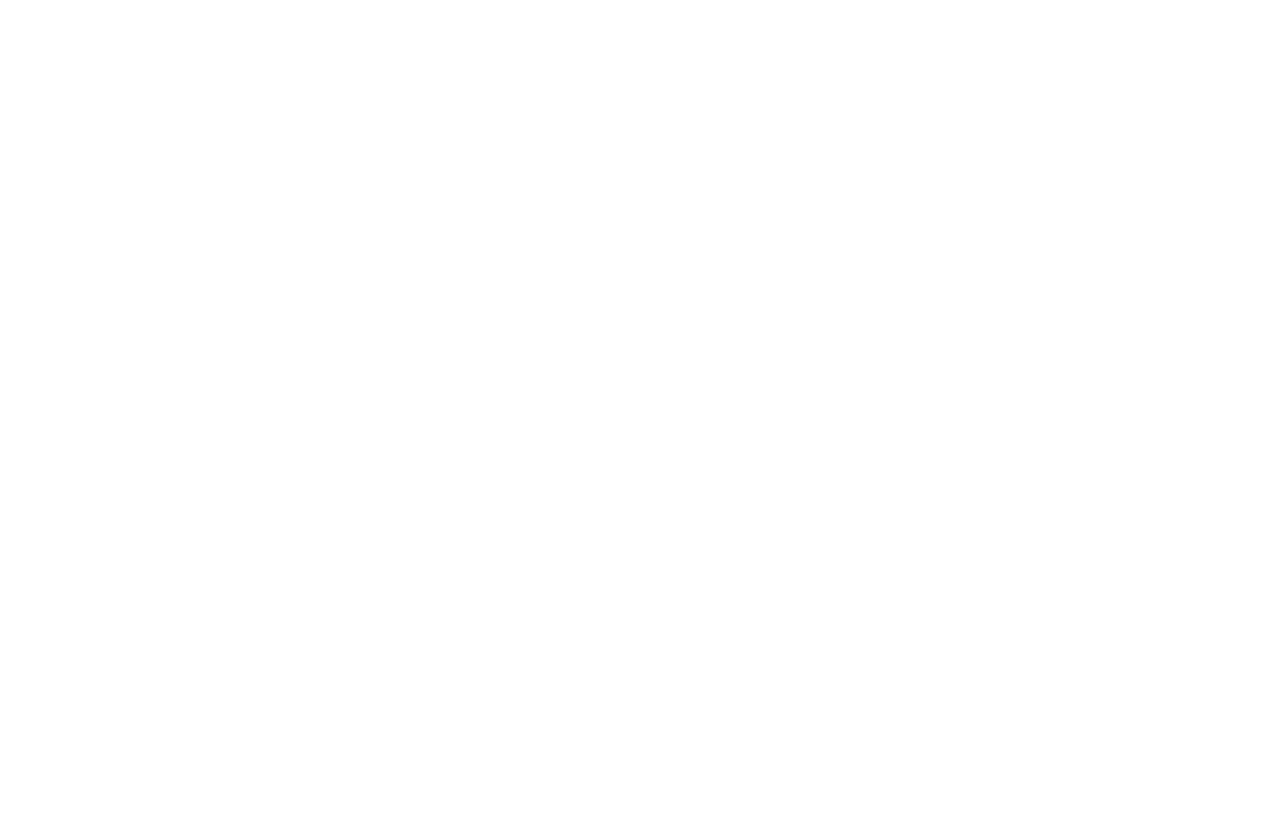
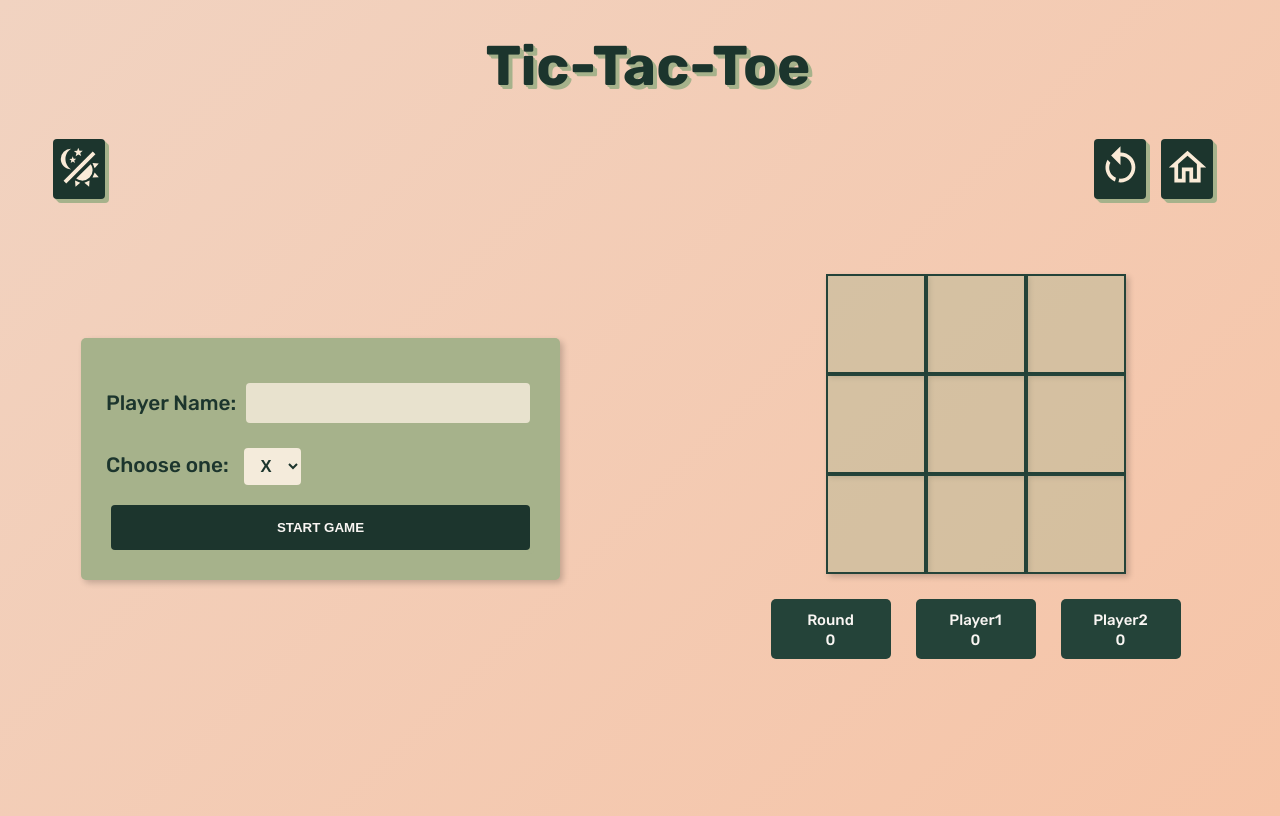
Before and after one commit to zahraai3/tictactoe, a plain HTML site: page index.html in a window 1280 px wide. Drawn offline with Linux system fonts and the light colour scheme.

Commit message:
first edition of CSS and HTML

```diff
--- a/index.html
+++ b/index.html
@@ -4,8 +4,90 @@
     <meta charset="UTF-8">
     <meta name="viewport" content="width=device-width, initial-scale=1.0">
     <title>Tic-Tac-Toe</title>
+    <link rel="stylesheet" href="style.css">
 </head>
 <body>
+    <main>
+       <div class="gamename">
+            <h1>Tic-Tac-Toe</h1>
+        </div>
 
+        <div class="headerbtn">
+                    <button id="theme">
+                        <svg xmlns="http://www.w3.org/2000/svg" viewBox="0 0 24 24">
+                            <title>theme-light-dark</title>
+                            <path d="M7.5,2C5.71,3.15 4.5,5.18 4.5,7.5C4.5,9.82 5.71,11.85 7.53,13C4.46,13 2,10.54 2,7.5A5.5,5.5 0 0,1 7.5,2M19.07,3.5L20.5,4.93L4.93,20.5L3.5,19.07L19.07,3.5M12.89,5.93L11.41,5L9.97,6L10.39,4.3L9,3.24L10.75,3.12L11.33,1.47L12,3.1L13.73,3.13L12.38,4.26L12.89,5.93M9.59,9.54L8.43,8.81L7.31,9.59L7.65,8.27L6.56,7.44L7.92,7.35L8.37,6.06L8.88,7.33L10.24,7.36L9.19,8.23L9.59,9.54M19,13.5A5.5,5.5 0 0,1 13.5,19C12.28,19 11.15,18.6 10.24,17.93L17.93,10.24C18.6,11.15 19,12.28 19,13.5M14.6,20.08L17.37,18.93L17.13,22.28L14.6,20.08M18.93,17.38L20.08,14.61L22.28,17.15L18.93,17.38M20.08,12.42L18.94,9.64L22.28,9.88L20.08,12.42M9.63,18.93L12.4,20.08L9.87,22.27L9.63,18.93Z" />
+                        </svg>
+                    </button>
+
+                    <button id="restart">
+                        <svg xmlns="http://www.w3.org/2000/svg" viewBox="0 0 24 24">
+                            <title>restart</title>
+                            <path d="M12,4C14.1,4 16.1,4.8 17.6,6.3C20.7,9.4 20.7,14.5 17.6,17.6C15.8,19.5 13.3,20.2 10.9,19.9L11.4,17.9C13.1,18.1 14.9,17.5 16.2,16.2C18.5,13.9 18.5,10.1 16.2,7.7C15.1,6.6 13.5,6 12,6V10.6L7,5.6L12,0.6V4M6.3,17.6C3.7,15 3.3,11 5.1,7.9L6.6,9.4C5.5,11.6 5.9,14.4 7.8,16.2C8.3,16.7 8.9,17.1 9.6,17.4L9,19.4C8,19 7.1,18.4 6.3,17.6Z" />
+                        </svg>
+                    </button>
+
+                    <button id="homepage" onclick="location.href='index.html'">
+                        <svg xmlns="http://www.w3.org/2000/svg" viewBox="0 0 24 24">
+                            <title>home-outline</title>
+                            <path d="M12 5.69L17 10.19V18H15V12H9V18H7V10.19L12 5.69M12 3L2 12H5V20H11V14H13V20H19V12H22" />
+                        </svg>
+                    </button>
+        </div>
+
+        <div class="mainpage">
+            <div class="login">
+
+                    <form action="">
+                        <label for="playername">Player Name:
+                            <input type="text" name="name" id="playername" required >
+                        </label>
+                        <label for="playerchoice">Choose one:
+                            <select name="x-or-o" id="playerchoice" required>
+                                <option value="true">X</option>
+                                <option value="false">O</option>
+                            </select>
+                        </label>
+                        <button type="submit" id="submitplayerinfo">START GAME</button>
+                    </form>
+            </div>
+
+            <div class="gamecontainer">
+
+            <div class="gameboard">
+                                <div class="box" index="0"></div>
+                                <div class="box" index="1"></div>
+                                <div class="box" index="2"></div>
+                                <div class="box" index="3"></div>
+                                <div class="box" index="4"></div>
+                                <div class="box" index="5"></div>
+                                <div class="box" index="6"></div>
+                                <div class="box" index="7"></div>
+                                <div class="box" index="8"></div>
+                    </div>
+
+                <div class="everything">
+                        <div class="messages">
+                                <div id="round">
+                                    <h4>Round</h4>
+                                    <p id="roundcounter">0</p>
+                                </div>
+                                <div id="resultplayer1">
+                                    <h4>Player1</h4>
+                                    <p id="player1counter">0</p>
+                                </div>
+                                <div id="resultplayer2">
+                                    <h4>Player2</h4>
+                                    <p id="player2counter">0</p>
+                                </div>
+                        </div>
+
+            </div>
+        </div>
+    </main>
+
+
+
+ <script src="script.js"></script>
 </body>
 </html>
--- a/style.css
+++ b/style.css
@@ -0,0 +1,235 @@
+@import url('https://fonts.googleapis.com/css2?family=DM+Sans:ital,opsz,wght@0,9..40,100..1000;1,9..40,100..1000&family=Rubik:ital,wght@0,300..900;1,300..900&display=swap');
+:root{
+    padding: 0%;
+    margin: 0%;
+    border: 0;
+}
+body{
+    background:linear-gradient(135deg,#f1d3c1,#f6c4a7);
+    font-family: 'Rubik', sans-serif;
+    height: 100vh;
+    width: 100vw;
+}
+main{
+     display: flex;
+  flex-direction: column;
+  gap: 30px;
+  box-sizing: border-box;
+  padding: 20px;
+
+}
+h1{
+    font-size: 3.5em;
+    font-weight: 700;
+    text-align: center;
+    margin: 5px;
+    color: #1C352D;
+
+    text-shadow:
+    2px 2px 0 #A6B28B,   /* ظل أول */
+    4px 4px 0 #A6B28B;
+}
+.headerbtn{
+    display: flex;
+    flex-direction: row;
+    gap: 5px;
+    justify-content: end;
+    margin-right: 50px;
+     margin-left: 20px;
+}
+svg{
+    height: 45px;
+    width: 45px;
+    margin:1px;
+    cursor: pointer;
+    color: #244339;
+    align-self: center;
+}
+button {
+
+   padding: 5px 2.5px;
+    border: none;
+    border-radius: 4px;
+    background-color:#1C352D;
+    color: #F9F6F3;
+    font-weight: bold;
+    margin: 5px;
+    transition: transform 0.1s ease;
+    cursor: pointer;
+    box-shadow:
+    2px 2px 0 #A6B28B,   /* ظل أول */
+    4px 4px 0 #A6B28B;
+}
+button:active {
+  transform: scale(0.l);
+}
+#theme{
+    margin-right: auto;
+}
+.mainpage{
+    display: flex;
+    flex-direction: row;
+    justify-content: center;
+    align-items: center;
+
+}
+.login{
+    width: 50%;
+    height: 100%;
+    display: flex;
+    flex-direction: row;
+     justify-content: center;
+    align-items: center;
+}
+.playersinfo{
+    display: flex;
+    justify-content: center;
+    align-items: center;
+    box-sizing: border-box;
+    padding: 10px;
+}
+form{
+    width: minmax(200px,70%);
+    width: minmax(400px,70%);
+    display: grid;
+    grid-template-columns: repeat(1,1fr);
+    gap: 5px;
+    background-color: #A6B28B;
+    border: none;
+    border-radius: 5px;
+    font-size: 1.3em;
+    padding: 25px;
+    color: #1C352D;
+    font-weight: 400;
+    box-shadow: 3px 3px 6px rgba(0,0,0,0.2);
+    /* margin-top: 100px; */
+}
+input{
+    padding: 8px;
+    border: none;
+    border-radius: 4px;
+    background: #fff3e6be;
+    color: #1C352D;
+    font-size:1em;
+    outline: none;
+    cursor: pointer;
+    margin-bottom: 20px;
+    margin-top: 20px;
+    margin-right: 5px;
+    margin-left: 5px;
+}
+label{
+    font-weight: 500;
+}
+select{
+    padding: 8px 12px;
+    border: none;
+    border-radius: 4px;
+    background: #fff3e6e0;
+    color: #1C352D;
+    font-size:0.8em;
+    font-weight: 700;
+    outline: none;
+    cursor: pointer;
+    margin-bottom: 10px;
+    margin-right: 8px;
+    margin-left: 11px;
+}
+
+#submitplayerinfo{
+    padding: 15px 10px;
+    border: none;
+    border-radius: 4px;
+    background-color:#1C352D;
+    color: #F9F6F3;
+    font-weight: bold;
+    margin: 5px;
+    transition: transform 0.1s ease;
+    cursor: pointer;
+}
+#submitplayerinfo:active {
+    transform: scale(0.l);
+}
+.gamecontainer{
+    display:flex;
+    flex-direction: column;
+    width: 50%;
+    height: 100%;
+    justify-content: center;
+    align-items: center;
+    margin-top: 40px;
+    margin-left: 70px;
+}
+.gameboard {
+    flex: 1;
+    display: grid;
+
+    grid-template-columns: repeat(3, 100px);
+    grid-template-rows: repeat(3, 100px);
+    gap: 0; /* بدون فراغ بين الخلايا */
+    /* margin-left: 200px; */
+    justify-content: center;
+    /* margin-left: 240px; */
+
+}
+
+.box {
+    border: 2px solid #244339; /* الخطوط بين المربعات */
+    display: flex;
+    justify-content: center;
+    align-items: center;
+    font-size: 48px; /* حجم الحرف الكبير */
+    font-weight: bold;
+    color: #244339; /* لون X و O */
+    background-color: #a6b28b67; /* بدون خلفية */
+    cursor: pointer;
+    box-shadow: 3px 3px 6px rgba(0,0,0,0.2);
+
+
+}
+.box:hover{
+    background-color:#a6b28b ;
+}
+button svg {
+    fill:antiquewhite; /* يخلي لون الخطوط داخل الـ SVG أحمر */
+
+}
+.everything{
+
+   padding: 20px;
+    display: flex;
+    flex-direction: row;
+    gap: 20px;
+    justify-content: center;
+    align-items: center;
+    margin: auto;
+}
+
+.messages{
+    display: flex;
+    flex-direction: row;
+    gap: 15px;
+    justify-content: center;
+    align-items: center;
+    /* margin-left: 66px; */
+}
+
+.messages>div{
+    width: 100px;
+    height: 40px;
+    padding: 10px;
+    margin: 5px;
+    text-align: center;
+    border: none;
+    border-radius: 5px;
+    background-color: #244339;
+    color: #F9F6F3;
+}
+h4,p{
+    font-weight: 500;
+    color: #F9F6F3;
+    text-align: center;
+    font-size: 15px;
+    margin: 2px;
+
+}
```
